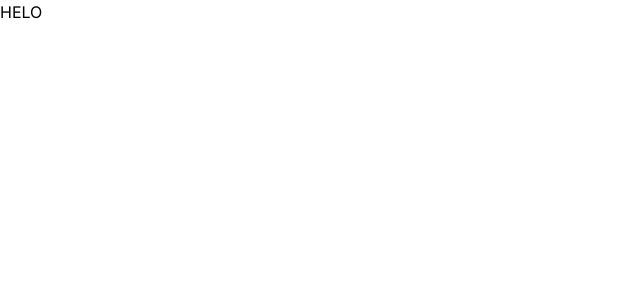
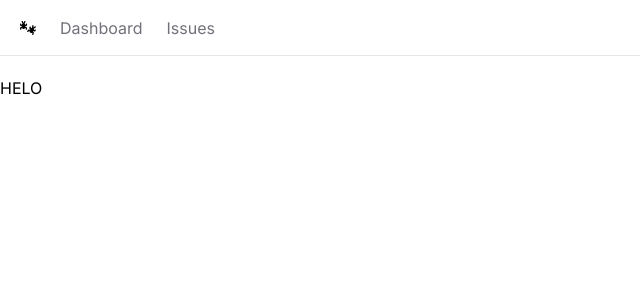
Before and after one commit to Ako7/issue-tracker-sadow, a Next.js app: page / in a window 1280 px wide. Shown: the top 300 px of the page, without its empty margins (0-640 px from the left). Built offline with nearby package versions, Linux system fonts and the light colour scheme.

Commit message:
built the navbar

```diff
--- /dev/null
+++ b/app/NavBar.tsx
@@ -0,0 +1,31 @@
+import Link from "next/link";
+import React from "react";
+import { FaBugs } from "react-icons/fa6";
+
+const NavBar = () => {
+  const links = [
+    { label: "Dashboard", href: "/" },
+    { label: "Issues", href: "/issues" },
+  ];
+  return (
+    <nav className="flex space-x-6 border-b mb-5 px-5 h-14 items-center">
+      <Link href={"/"}>
+        <FaBugs className="object-fill" />
+      </Link>
+      <ul className="flex space-x-6">
+        {links.map((link, index) => (
+          <li key={index}>
+            <Link
+              href={link.href}
+              className="text-zinc-500 hover:text-zinc-800 transition-colors"
+            >
+              {link.label}
+            </Link>
+          </li>
+        ))}
+      </ul>
+    </nav>
+  );
+};
+
+export default NavBar;
--- a/app/layout.tsx
+++ b/app/layout.tsx
@@ -1,22 +1,26 @@
-import './globals.css'
-import type { Metadata } from 'next'
-import { Inter } from 'next/font/google'
+import "./globals.css";
+import type { Metadata } from "next";
+import { Inter } from "next/font/google";
+import NavBar from "./NavBar";
 
-const inter = Inter({ subsets: ['latin'] })
+const inter = Inter({ subsets: ["latin"] });
 
 export const metadata: Metadata = {
-  title: 'Create Next App',
-  description: 'Generated by create next app',
-}
+  title: "Create Next App",
+  description: "Generated by create next app",
+};
 
 export default function RootLayout({
   children,
 }: {
-  children: React.ReactNode
+  children: React.ReactNode;
 }) {
   return (
     <html lang="en">
-      <body className={inter.className}>{children}</body>
+      <body className={inter.className}>
+        <NavBar />
+        <main>{children}</main>
+      </body>
     </html>
-  )
+  );
 }
--- a/package.json
+++ b/package.json
@@ -19,6 +19,7 @@
     "postcss": "8.4.38",
     "react": "18.2.0",
     "react-dom": "18.2.0",
+    "react-icons": "^5.1.0",
     "tailwindcss": "3.4.3",
     "typescript": "5.4.5"
   }
```
Also changed, not shown: 1 other file (tests, documents, lock files or other folders).
